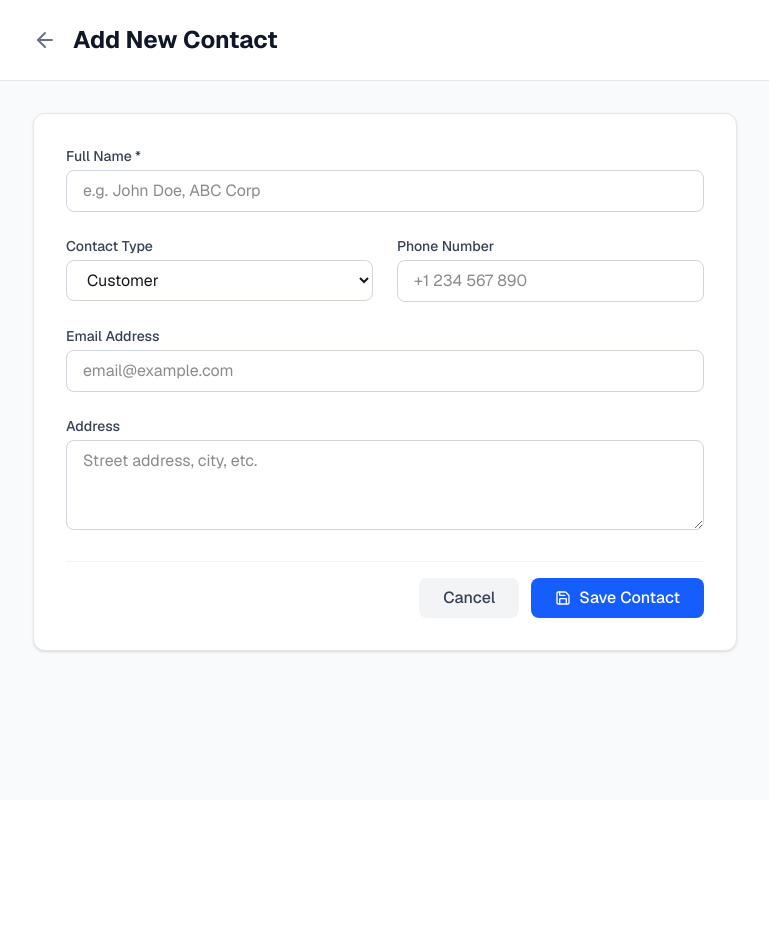
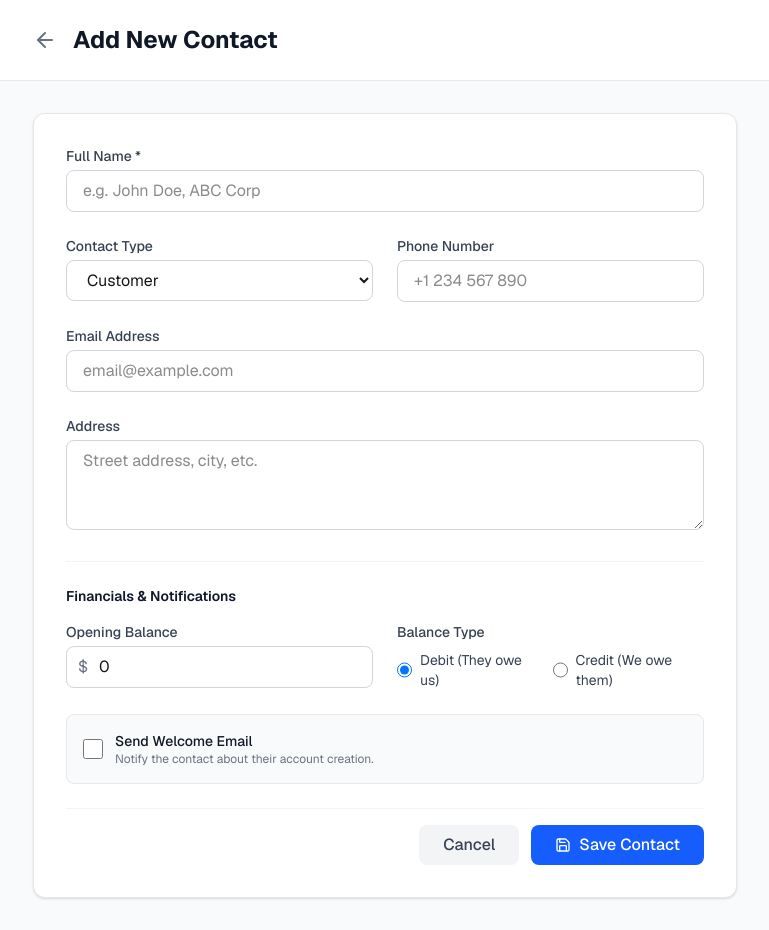
Before and after one commit to Deatrax/ClaritySync, a Next.js app in the folder frontend/: page /contacts/new in a window 1280 px wide. Shown: the whole page, without its empty margins (255-1024 px from the left). Before the commit the page ends 800 px from the top, so only its background shows below. Built offline with nearby package versions, Linux system fonts and the light colour scheme.

Commit message:
upated the contacts from

```diff
--- a/frontend/app/contacts/new/page.tsx
+++ b/frontend/app/contacts/new/page.tsx
@@ -17,18 +17,32 @@ export default function NewContactPage() {
     phone: '',
     email: '',
     address: '',
-    contact_type: 'CUSTOMER'
+    contact_type: 'CUSTOMER',
+    opening_balance: 0,
+    balance_type: 'DEBIT', // DEBIT = They owe us (+), CREDIT = We owe them (-)
+    send_email: false
   });
 
   const handleSubmit = async (e: React.FormEvent) => {
     e.preventDefault();
     setLoading(true);
 
+    // Calculate final signed balance
+    // Debit (+) = Receivable (They owe us)
+    // Credit (-) = Payable (We owe them)
+    // If balance_type is CREDIT, we negate the amount.
+    const finalBalance = formData.balance_type === 'CREDIT'
+      ? -Math.abs(formData.opening_balance)
+      : Math.abs(formData.opening_balance);
+
     try {
       const res = await fetch('/api/contacts', {
         method: 'POST',
         headers: { 'Content-Type': 'application/json' },
-        body: JSON.stringify(formData)
+        body: JSON.stringify({
+          ...formData,
+          account_balance: finalBalance
+        })
       });
 
       if (res.ok) {
@@ -118,6 +132,69 @@ export default function NewContactPage() {
                 placeholder="Street address, city, etc."
               />
             </div>
+
+            <div className="border-t border-gray-100 col-span-1 md:col-span-2 pt-6">
+               <h3 className="text-sm font-semibold text-gray-900 mb-4">Financials & Notifications</h3>
+               <div className="grid grid-cols-1 md:grid-cols-2 gap-6">
+                  <div>
+                    <label className="block text-sm font-medium text-gray-700 mb-1">Opening Balance</label>
+                    <div className="relative">
+                      <span className="absolute left-3 top-1/2 -translate-y-1/2 text-gray-500">$</span>
+                      <input
+                        type="number"
+                        min="0"
+                        step="0.01"
+                        value={formData.opening_balance}
+                        onChange={(e) => setFormData({...formData, opening_balance: parseFloat(e.target.value) || 0})}
+                        className="w-full pl-8 pr-4 py-2 border border-gray-300 rounded-lg focus:ring-2 focus:ring-blue-500 focus:border-blue-500"
+                      />
+                    </div>
+                  </div>
+                  <div>
+                    <label className="block text-sm font-medium text-gray-700 mb-1">Balance Type</label>
+                    <div className="flex gap-4 mt-2">
+                      <label className="flex items-center gap-2 cursor-pointer">
+                        <input
+                          type="radio"
+                          name="balance_type"
+                          value="DEBIT"
+                          checked={formData.balance_type === 'DEBIT'}
+                          onChange={() => setFormData({...formData, balance_type: 'DEBIT'})}
+                          className="w-4 h-4 text-blue-600"
+                        />
+                        <span className="text-sm text-gray-700">Debit (They owe us)</span>
+                      </label>
+                      <label className="flex items-center gap-2 cursor-pointer">
+                        <input
+                          type="radio"
+                          name="balance_type"
+                          value="CREDIT"
+                          checked={formData.balance_type === 'CREDIT'}
+                          onChange={() => setFormData({...formData, balance_type: 'CREDIT'})}
+                          className="w-4 h-4 text-blue-600"
+                        />
+                         <span className="text-sm text-gray-700">Credit (We owe them)</span>
+                      </label>
+                    </div>
+                  </div>
+               </div>
+            </div>
+
+            <div className="col-span-2">
+               <label className="flex items-center gap-3 p-4 border border-gray-200 rounded-lg cursor-pointer bg-gray-50 hover:bg-gray-100 transition-colors">
+                  <input
+                    type="checkbox"
+                    checked={formData.send_email}
+                    onChange={(e) => setFormData({...formData, send_email: e.target.checked})}
+                    className="w-5 h-5 text-blue-600 rounded focus:ring-blue-500"
+                  />
+                  <div>
+                    <span className="block text-sm font-medium text-gray-900">Send Welcome Email</span>
+                    <span className="block text-xs text-gray-500">Notify the contact about their account creation.</span>
+                  </div>
+               </label>
+            </div>
+
           </div>
 
           <div className="pt-4 flex justify-end gap-3 border-t border-gray-100">
```
Also changed, not shown: 1 other file (tests, documents, lock files or other folders).
